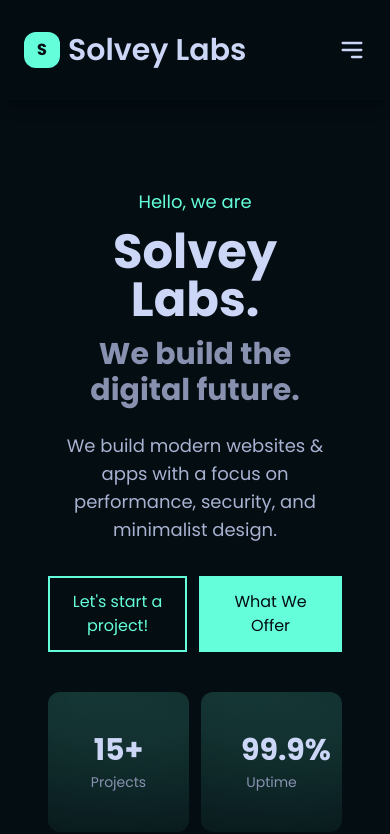
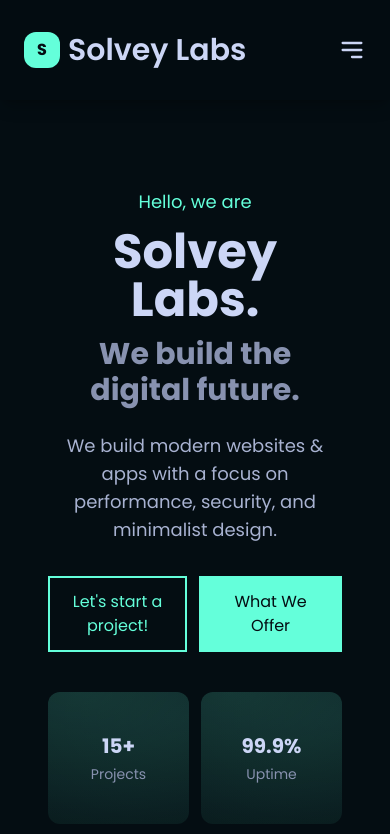
Before and after one commit to sopaclirim/solveylabs-frontend, a React (Vite) app: page / in a window 390 px wide. Shown: the top 834 px of the page. Built offline with nearby package versions, Linux system fonts and the light colour scheme.

Commit message:
testing on iphone statbadge

```diff
--- a/src/components/StatBadge.jsx
+++ b/src/components/StatBadge.jsx
@@ -1,7 +1,7 @@
 export default function StatBadge({ value, label }) {
   return (
     <div className="rounded-xl  bg-light-navy/60 badge-gradient p-10 text-center">
-      <div className="text-3xl font-bold text-lightest-slate text-center sm:text-3xl">{value}</div>
+      <div className="text-xl font-bold text-lightest-slate text-center sm:text-3xl">{value}</div>
       <div className="text-sm text-slate mt-1">{label}</div>
     </div>
   )
```
